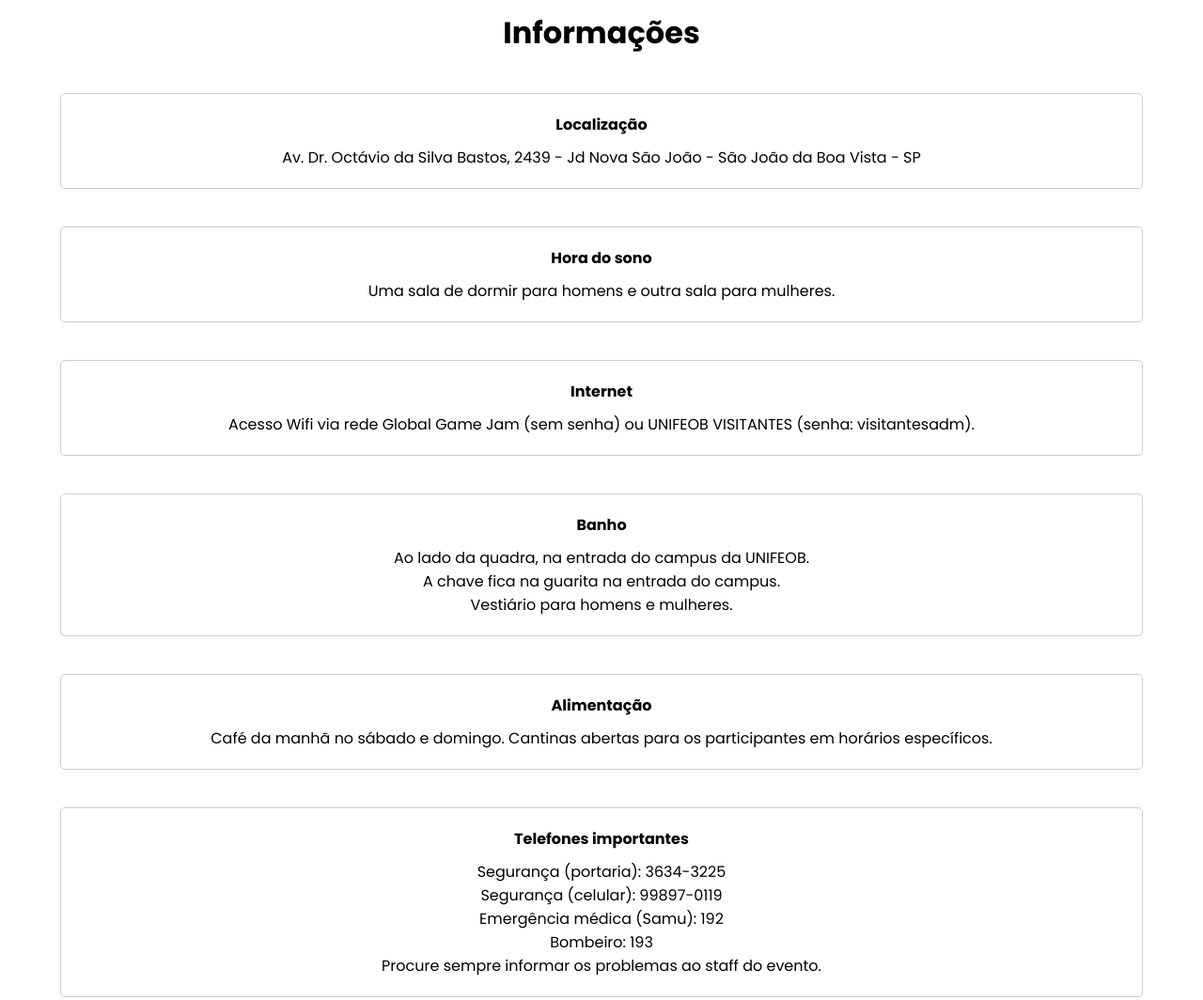
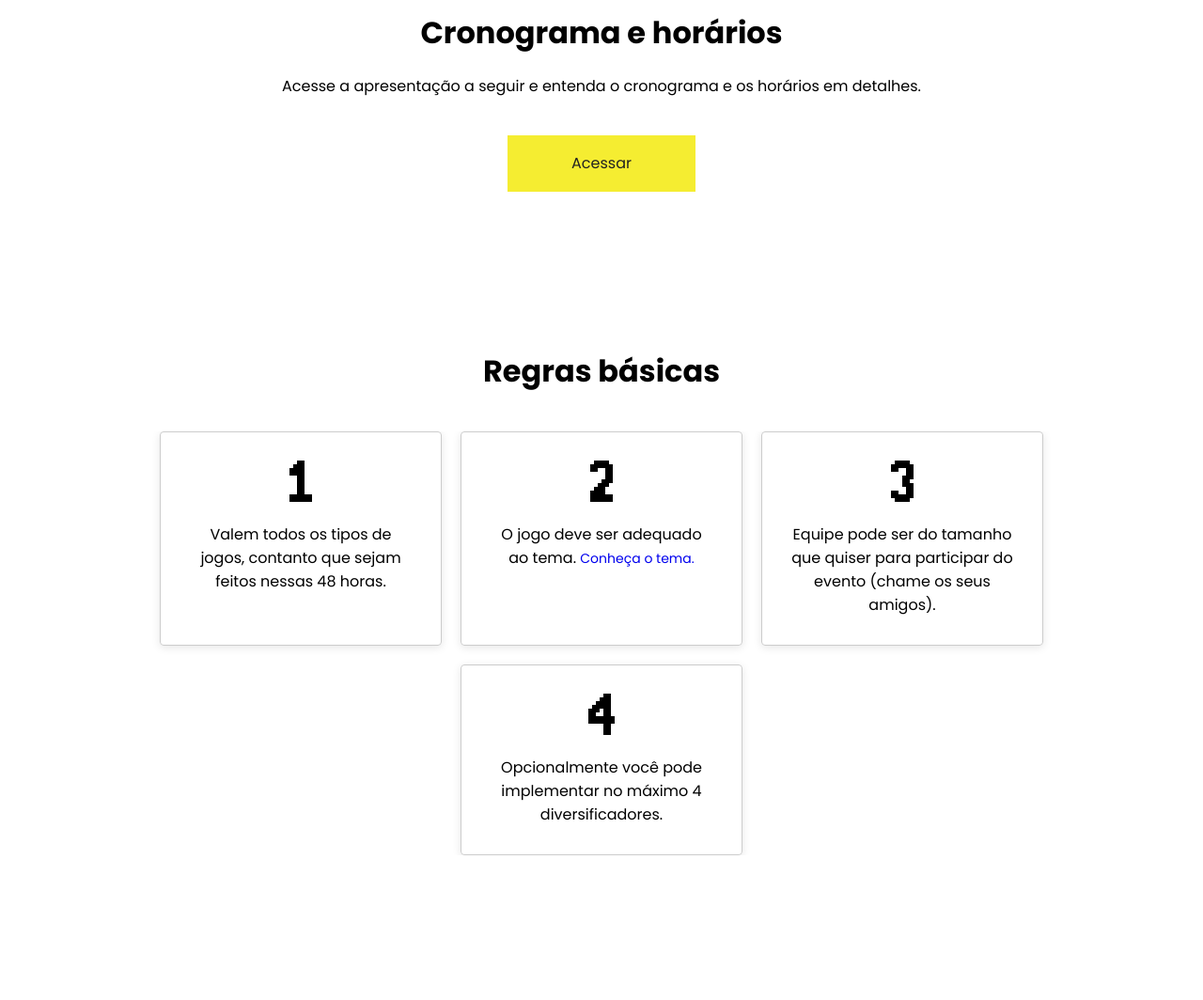
Before and after one commit to ggjsaojoao/2022, a plain HTML site: page index.html in a window 1280 px wide. Shown: the part 3300-4364 px from the top of the page at 94% size. Drawn offline with nearby package versions, Linux system fonts and the light colour scheme.

Commit message:
Add files via upload

```diff
--- a/index.html
+++ b/index.html
@@ -27,7 +27,6 @@
             <ul class="nav-ul" id="nav-ul">
                 <li><a href="#sobre">Sobre</a></li>
                 <li><a href="#inscricoes">Inscrições</a></li>
-                <li><a href="#info">Informações</a></li>
                 <li><a href="#cronograma">Cronograma</a></li>
                 <li><a href="#regras">Regras</a></li>
                 <li><a href="#ferramentas">Ferramentas</a></li>
@@ -74,7 +73,7 @@
                 de criação de jogos
                 GRATUITO, aberto aos
                 desenvolvedores de jogos em geral e interessados. Esse ano vai acontecer dos dias 28/1/2022 a 30/1/2022,
-                em modelo híbrido, hospedado durante o fim de semana na UNIFEOB. A Global Game Jam é um evento mundial
+                em modelo 100% online. A Global Game Jam é um evento mundial
                 no qual desenvolvedores de jogos e interessados reunem-se em locais ao redor do mundo, formam grupos e,
                 cada grupo, colabora na criação de um jogo em 48 horas a partir de um tema comum.</p>
             <a data-aos="fade-right" class="explore-button" href="#inscricoes">Explorar mais</a>
@@ -106,56 +105,12 @@
         </section>
     </section>
 
-    <section class="info" id="info">
-        <section class="inside-info">
-            <h2 data-aos="fade-right">Informações</h2>
-
-            <div class="inside-info-div" data-aos="zoom-in">
-                <p class="inside-info-div-title">Localização</p>
-                <p class="inside-info-div-text">Av. Dr. Octávio da Silva Bastos, 2439 - Jd Nova São João - São João da
-                    Boa Vista - SP</p>
-            </div>
-
-            <div class="inside-info-div" data-aos="zoom-in">
-                <p class="inside-info-div-title">Hora do sono</p>
-                <p class="inside-info-div-text">Uma sala de dormir para homens e outra sala para mulheres.</p>
-            </div>
-
-            <div class="inside-info-div" data-aos="zoom-in">
-                <p class="inside-info-div-title">Internet</p>
-                <p class="inside-info-div-text">Acesso Wifi via rede Global Game Jam (sem senha) ou UNIFEOB VISITANTES
-                    (senha: visitantesadm).</p>
-            </div>
-
-            <div class="inside-info-div" data-aos="zoom-in">
-                <p class="inside-info-div-title">Banho</p>
-                <p class="inside-info-div-text">Ao lado da quadra, na entrada do campus da UNIFEOB. <br> A chave fica na
-                    guarita na entrada do campus. <br> Vestiário para homens e mulheres.</p>
-            </div>
-
-            <div class="inside-info-div" data-aos="zoom-in">
-                <p class="inside-info-div-title">Alimentação</p>
-                <p class="inside-info-div-text">Café da manhã no sábado e domingo. Cantinas abertas para os
-                    participantes em horários específicos.</p>
-            </div>
-
-            <div class="inside-info-div remove-margin" data-aos="zoom-in">
-                <p class="inside-info-div-title">Telefones importantes</p>
-                <p class="inside-info-div-text">Segurança (portaria): 3634-3225 <br> Segurança (celular): 99897-0119
-                    <br> Emergência médica (Samu): 192 <br> Bombeiro: 193 <br> Procure sempre informar os problemas ao
-                    staff do evento.
-                </p>
-            </div>
-
-        </section>
-    </section>
-
     <section class="timeline" id="cronograma">
         <section class="inside-timeline">
             <h2 data-aos="fade-left">Cronograma e horários</h2>
             <p data-aos="fade-left">Acesse a apresentação a seguir e entenda o cronograma e os horários em detalhes.</p>
             <a data-aos="fade-left" class="access-button" target="_blank"
-                href="https://docs.google.com/document/d/1tPdJnGbiC8WQ7pUGPGAOx4Rm5-vybQKjt1jN7447c9Q/">Acessar</a>
+                href="https://drive.google.com/file/d/1hLp-fiL2FG3Xiqx6qht3WtErG3UysUeI/view">Acessar</a>
         </section>
     </section>
 
@@ -170,7 +125,9 @@
 
                 <div class="inside-rules-div-card" data-aos="zoom-in">
                     <img src="images/2.svg" alt="2">
-                    <p>O jogo deve ser adequado ao tema (que será divulgado no dia do evento).</p>
+                    <p>O jogo deve ser adequado ao tema. <a
+                            href="https://www.youtube.com/watch?v=6on52GnVE0w&feature=emb_logo" target="_blank">Conheça
+                            o tema.</a></p>
                 </div>
 
                 <div class="inside-rules-div-card" data-aos="zoom-in">
@@ -286,7 +243,6 @@
                 <a href="#inicio">Início</a>
                 <a href="#sobre">Sobre</a>
                 <a href="#inscricoes">Inscrição</a>
-                <a href="#info">Informações</a>
                 <a href="#cronograma">Cronograma</a>
                 <a href="#regras">Regras</a>
                 <a href="#workshops">Workshops</a>
@@ -294,8 +250,10 @@
                     style="margin-bottom: 0 !important;">Código de conduta</a>
             </div>
             <div class="inside-footer-div">
-                <p>Av. Dr. Octávio da Silva Bastos, 2439 Jd Nova São João - São João da Boa Vista - SP</p>
-                <div class="inside-footer-div-icons">
+                <div class="inside-footer-div-icons" style="display: flex; flex-direction: column;">
+                    <p>Participe do grupo do WhatsApp. <a style="color: #fff; text-decoration: underline;"
+                            href="https://www.google.com/url?q=https://chat.whatsapp.com/JnXxPV0dttS0giM9H2ULl8&sa=D&source=editors&ust=1643244393857204&usg=AOvVaw1Yr8eGEqIwss-IT-LuX3La"
+                            target="_blank">Clique Aqui</a></p>
                     <a target="_blank" href="https://www.instagram.com/ggj.saojoao/">
                         <img src="images/instagram-white.svg" alt="Instagram Global Game Jam São João da Boa Vista">
                     </a>
```
